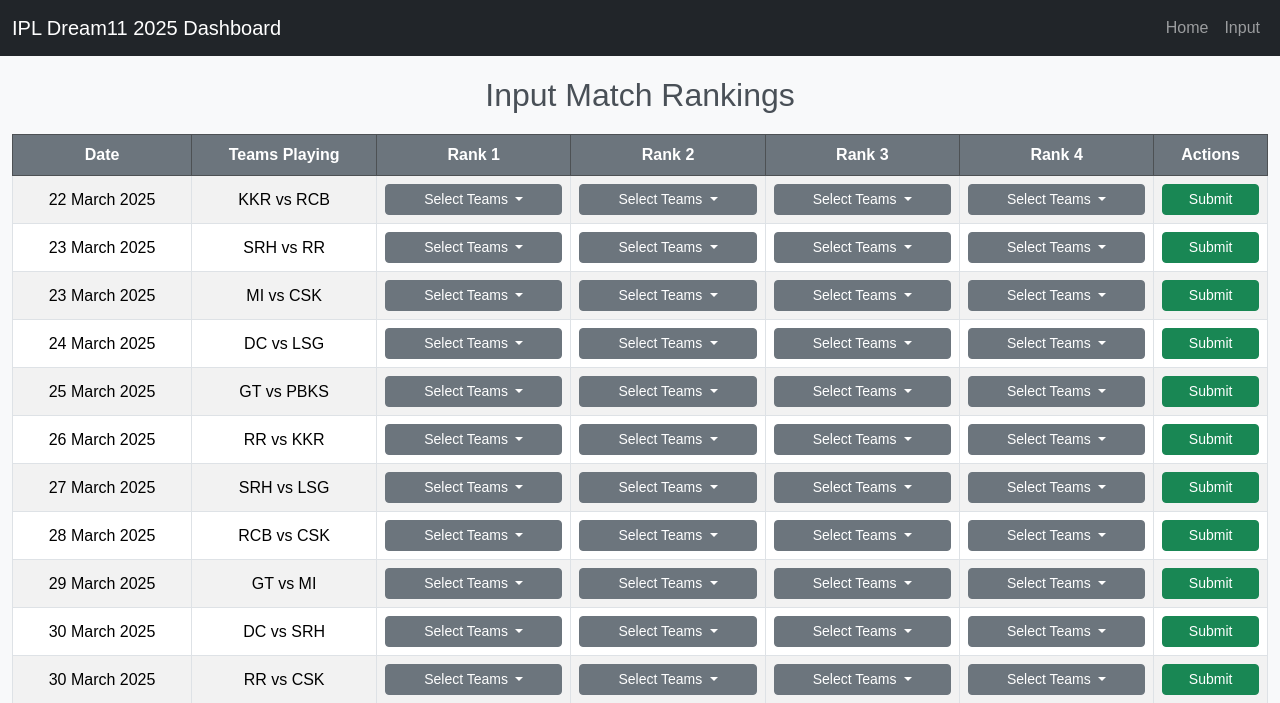
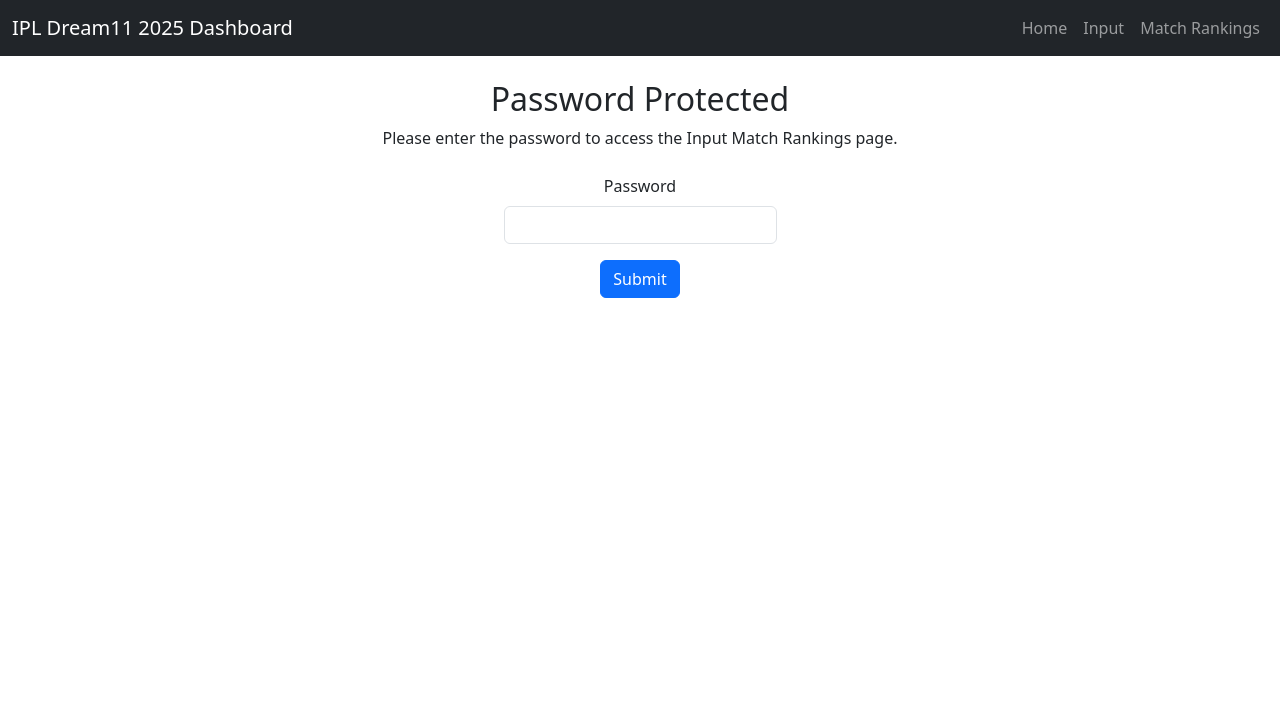
Before and after one commit to aps12/ipl-dream11-2025, a Flask app: page /input in a window 1280 px wide. Shown: the top 703 px of the page. After the commit the page ends 298 px from the top, so only its background shows below. Run offline with Flask 3, Linux system fonts and the light colour scheme.

Commit message:
added match ranking page, fixed calculation issue and ties calculation, password protected intput and added session

```diff
--- a/app.py
+++ b/app.py
@@ -3,12 +3,16 @@
 from datetime import datetime
 
 app = Flask(__name__)
+app.secret_key = 'k'  # Required for using session
 app.config['SQLALCHEMY_DATABASE_URI'] = 'sqlite:///ipl_betting.db'
 app.config['SQLALCHEMY_TRACK_MODIFICATIONS'] = False
 app.secret_key = 'some_secret_key'
 
 db = SQLAlchemy(app)
-ADMIN_PASSWORD = "k"
+
+from flask import session, redirect, url_for, request, render_template
+
+PASSWORD = "k"
 
 class Match(db.Model):
     id = db.Column(db.Integer, primary_key=True)
@@ -88,22 +92,75 @@
     matches = Match.query.all()
 
     for match in matches:
-        ranked_teams = [match.rank_1st, match.rank_2nd, match.rank_3rd, match.rank_4th]
+        # Get ranks, handling potential comma-separated values for ties
+        rank_fields = [match.rank_1st, match.rank_2nd, match.rank_3rd, match.rank_4th]
 
-        if any(ranked_teams):
+        # Parse all teams in this match from the comma-separated values
+        all_ranked_teams = []
+        for rank_str in rank_fields:
+            if rank_str:
+                # Split comma-separated teams and strip whitespace
+                teams_at_rank = [team.strip() for team in rank_str.split(',') if team.strip()]
+                all_ranked_teams.extend(teams_at_rank)
+
+        # Charge bet amount to all teams if match has rankings
+        if any(rank_fields):
             for team in dream11_teams:
                 winnings[team]["Total Bet"] += bet_amount
 
-        for rank, team in zip(["Rank1", "Rank2", "Rank3", "Rank4"], ranked_teams):
-            if team and team in winnings:
-                winnings[team][rank] += 1
-                winnings[team]["Total Winnings"] += winnings_amount[rank]
+        # Process each rank (handling ties)
+        for rank_idx, rank_str in enumerate(rank_fields):
+            rank_name = f"Rank{rank_idx + 1}"
 
+            if not rank_str:
+                continue
+
+            # Get all teams at this rank (handle ties)
+            teams_at_rank = [team.strip() for team in rank_str.split(',') if team.strip()]
+
+            if not teams_at_rank:
+                continue
+
+            # If multiple teams at this rank, it's a tie
+            is_tie = len(teams_at_rank) > 1
+
+            if is_tie:
+                # For ties, calculate which ranks to combine
+                ranks_to_combine = []
+                teams_in_tie = len(teams_at_rank)
+
+                # In a tie, combine this rank with subsequent ranks
+                for i in range(teams_in_tie):
+                    if rank_idx + i < 4:  # Ensure we don't go beyond Rank4
+                        ranks_to_combine.append(f"Rank{rank_idx + i + 1}")
+
+                # Calculate the combined prize pool
+                prize_pool = sum(winnings_amount[r] for r in ranks_to_combine)
+                individual_prize = prize_pool / teams_in_tie
+
+                # Award the prize to each team in the tie
+                for team in teams_at_rank:
+                    if team in winnings:
+                        winnings[team][rank_name] += 1  # Count in the primary rank
+                        winnings[team]["Total Winnings"] += individual_prize
+
+                # Skip the next n-1 ranks that were combined in this tie
+                # We do this by setting their values to empty in rank_fields
+                for i in range(1, teams_in_tie):
+                    if rank_idx + i < 4:  # Ensure we don't go beyond Rank4
+                        rank_fields[rank_idx + i] = ""
+            else:
+                # No tie, just a single team at this rank
+                team = teams_at_rank[0]
+                if team in winnings:
+                    winnings[team][rank_name] += 1
+                    winnings[team]["Total Winnings"] += winnings_amount[rank_name]
+
+    # Calculate net winnings
     for team in winnings:
         winnings[team]["Net Winning"] = winnings[team]["Total Winnings"] - winnings[team]["Total Bet"]
 
     return winnings
-
 
 @app.route('/')
 def index():
@@ -128,6 +185,19 @@
 
 @app.route('/input', methods=['GET', 'POST'])
 def input_page():
+    # Check if user has already authenticated
+    if 'authenticated' not in session or not session['authenticated']:
+        if request.method == 'POST':
+            entered_password = request.form.get('password')
+            if entered_password == PASSWORD:
+                session['authenticated'] = True  # Mark user as authenticated
+                return redirect(url_for('input_page'))  # Redirect to input page
+            else:
+                error = "Incorrect password. Please try again."
+                return render_template('password_prompt.html', error=error)
+
+        # Render password prompt if not authenticated
+        return render_template('password_prompt.html')
     try:
         # Get all matches for rendering
         matches = Match.query.order_by(Match.match_date).all()
@@ -206,6 +276,106 @@
         print(f"Error in `/input` route: {e}")
         return "An error occurred", 500
 
+# Add this to your Flask app routes
+
+# Add this to your Flask app routes
+
+@app.route("/match-rankings")
+def match_rankings():
+    # Get all matches
+    matches = Match.query.all()
+
+    # Prepare data for template
+    match_data = []
+
+    winnings_amount = {"Rank1": 300, "Rank2": 200, "Rank3": 150, "Rank4": 100}
+
+    for match in matches:
+        # Basic match info - using available attributes
+        match_info = {
+            "id": match.id,
+            # Use match name or create one from teams if available
+            "name": getattr(match, 'name', f"Match #{match.id}"),
+            # Create teams display based on available attributes
+            "teams": getattr(match, 'teams',
+                     getattr(match, 'team1', '') + " vs " + getattr(match, 'team2', '')
+                     if hasattr(match, 'team1') and hasattr(match, 'team2') else f"Match #{match.id}"),
+            "rankings": []
+        }
+
+        # Get ranks, handling comma-separated values for ties
+        rank_fields = [
+            {"name": "Rank1", "teams": match.rank_1st, "amount": winnings_amount["Rank1"]},
+            {"name": "Rank2", "teams": match.rank_2nd, "amount": winnings_amount["Rank2"]},
+            {"name": "Rank3", "teams": match.rank_3rd, "amount": winnings_amount["Rank3"]},
+            {"name": "Rank4", "teams": match.rank_4th, "amount": winnings_amount["Rank4"]}
+        ]
+
+        # Process each rank (handling ties)
+        skip_ranks = 0
+        for i, rank in enumerate(rank_fields):
+            if skip_ranks > 0:
+                skip_ranks -= 1
+                continue
+
+            if not rank["teams"]:
+                match_info["rankings"].append({
+                    "rank": rank["name"],
+                    "teams": "None",
+                    "prize": "₹0"
+                })
+                continue
+
+            # Get all teams at this rank (handle ties)
+            teams_at_rank = [team.strip() for team in rank["teams"].split(',') if team.strip()]
+
+            if not teams_at_rank:
+                match_info["rankings"].append({
+                    "rank": rank["name"],
+                    "teams": "None",
+                    "prize": "₹0"
+                })
+                continue
+
+            # If multiple teams at this rank, it's a tie
+            is_tie = len(teams_at_rank) > 1
+
+            if is_tie:
+                # For ties, calculate which ranks to combine
+                ranks_to_combine = []
+                teams_in_tie = len(teams_at_rank)
+
+                # In a tie, combine this rank with subsequent ranks
+                for j in range(teams_in_tie):
+                    if i + j < 4:  # Ensure we don't go beyond Rank4
+                        ranks_to_combine.append(rank_fields[i + j])
+
+                # Calculate the combined prize pool
+                prize_pool = sum(r["amount"] for r in ranks_to_combine)
+                individual_prize = prize_pool / teams_in_tie
+
+                # Create ranking entry
+                combined_ranks = "-".join([r["name"] for r in ranks_to_combine])
+                match_info["rankings"].append({
+                    "rank": combined_ranks,
+                    "teams": ", ".join(teams_at_rank),
+                    "prize": f"₹{individual_prize:.2f} each"
+                })
+
+                # Skip the next n-1 ranks that were combined in this tie
+                skip_ranks = teams_in_tie - 1
+            else:
+                # No tie, just a single team at this rank
+                match_info["rankings"].append({
+                    "rank": rank["name"],
+                    "teams": teams_at_rank[0],
+                    "prize": f"₹{rank['amount']}"
+                })
+
+        match_data.append(match_info)
+
+    return render_template("match_rankings.html", matches=match_data)
+
 
 if __name__ == "__main__":
     with app.app_context():
--- a/templates/base.html
+++ b/templates/base.html
@@ -14,6 +14,7 @@
             <div class="navbar-nav">
                 <a class="nav-link" href="/">Home</a>
                 <a class="nav-link" href="/input">Input</a>
+                <a class="nav-link" href="{{ url_for('match_rankings') }}">Match Rankings</a>
             </div>
         </div>
     </nav>
--- a/templates/input.html
+++ b/templates/input.html
@@ -68,6 +68,7 @@
             <div class="navbar-nav">
                 <a class="nav-link" href="/">Home</a>
                 <a class="nav-link" href="/input">Input</a>
+                <a class="nav-link" href="{{ url_for('match_rankings') }}">Match Rankings</a>
             </div>
         </div>
     </nav>
--- /dev/null
+++ b/templates/password_prompt.html
@@ -0,0 +1,22 @@
+{% extends "base.html" %}
+
+{% block content %}
+<div class="container mt-4">
+    <h2 class="text-center">Password Protected</h2>
+    <p class="text-center">Please enter the password to access the Input Match Rankings page.</p>
+
+    <!-- Password Form -->
+    <form method="POST" class="mt-4">
+        {% if error %}
+        <div class="alert alert-danger text-center">{{ error }}</div>
+        {% endif %}
+        <div class="mb-3 text-center">
+            <label for="password" class="form-label">Password</label>
+            <input type="password" id="password" name="password" class="form-control w-25 mx-auto" required>
+        </div>
+        <div class="text-center">
+            <button type="submit" class="btn btn-primary">Submit</button>
+        </div>
+    </form>
+</div>
+{% endblock %}
```
Also changed, not shown: templates/index.html (+5 -8 lines), templates/match_rankings.html (added, +48 -0 lines), instance/ipl_betting.db.
